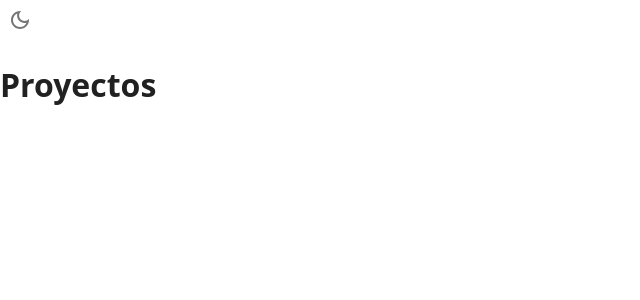
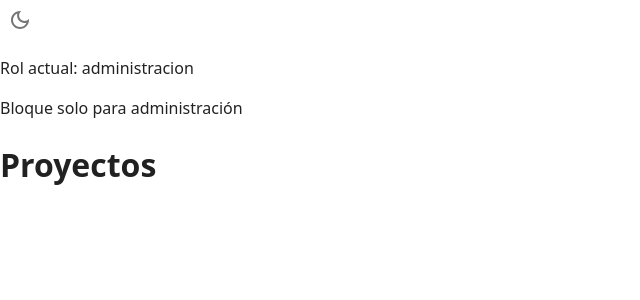
Before and after one commit to jesusrodriguezkhora/template-observatorio, a React app in the folder frontend/: page /proyectos in a window 1280 px wide. Shown: the top 300 px of the page, without its empty margins (0-640 px from the left). Built offline with nearby package versions, Linux system fonts and the light colour scheme; the HTML template or start-up script is replaced by a standard one.

Commit message:
Vista en web con bloques solo para roles

```diff
--- a/frontend/src/App.jsx
+++ b/frontend/src/App.jsx
@@ -1,12 +1,20 @@
 import { Routes, Route, Navigate } from "react-router";
 import { MUNICIPALITY } from "./config/municipality";
 import ColorModeToggle from "./components/ColorModeToggle";
+import RequireRole from "./auth/RequireRole";
+import { useAuth } from "./auth/AuthContext";
+import { ROLES } from "./config/roles";
 
 function App() {
+  const { role } = useAuth();
   return (
     <>
       <title>{`${MUNICIPALITY.shortName}`}</title>
       <ColorModeToggle />
+      <p>Rol actual: {role}</p>
+      <RequireRole roles={[ROLES.ADMINISTRACION]} fallback={<p>Bloque oculto para tu rol</p>}>
+        <p>Bloque solo para administración</p>
+      </RequireRole>
       <Routes>
         <Route path="/" element={<Navigate to="/proyectos" replace />} />
         <Route path="/proyectos" element={<h1>Proyectos</h1>} />
--- a/frontend/src/main.jsx
+++ b/frontend/src/main.jsx
@@ -5,6 +5,7 @@ import { ThemeProvider } from "@mui/material/styles";
 import CssBaseline from "@mui/material/CssBaseline";
 import { appTheme } from "./theme/appTheme";
 import { THEME_CONFIG } from "./config/theme";
+import AuthProvider from "./auth/AuthProvider";
 import App from "./App.jsx";
 
 createRoot(document.getElementById("root")).render(
@@ -12,7 +13,9 @@ createRoot(document.getElementById("root")).render(
     <ThemeProvider theme={appTheme} defaultMode={THEME_CONFIG.defaultMode}>
       <CssBaseline />
       <BrowserRouter>
-        <App />
+        <AuthProvider>
+          <App />
+        </AuthProvider>
       </BrowserRouter>
     </ThemeProvider>
   </StrictMode>,
```
Also changed, not shown: frontend/src/auth/RequireRole.jsx (renamed from frontend/src/auth/RequiredRole.jsx).
